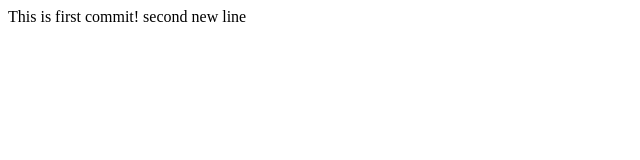
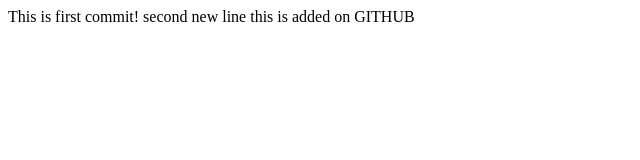
Before and after one commit to BieliaievVolodymyr/frontend_homework, a plain HTML site: page index.html in a window 1280 px wide. Shown: the whole page, without its empty margins (0-640 px from the left). Drawn offline with Linux system fonts and the light colour scheme.

Commit message:
Update index.html

```diff
--- a/index.html
+++ b/index.html
@@ -11,5 +11,7 @@ second
 
 new line
 
+    this is added on GITHUB
+
   </body>
 </html>
```
